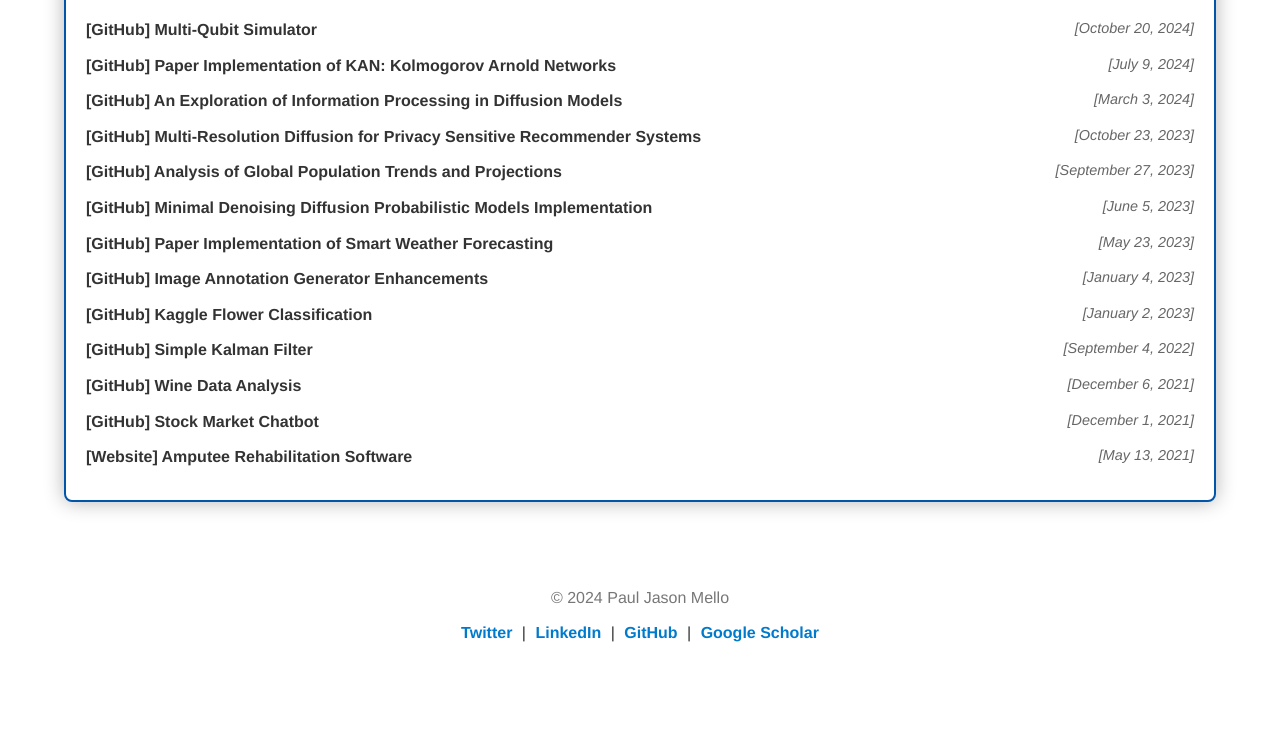
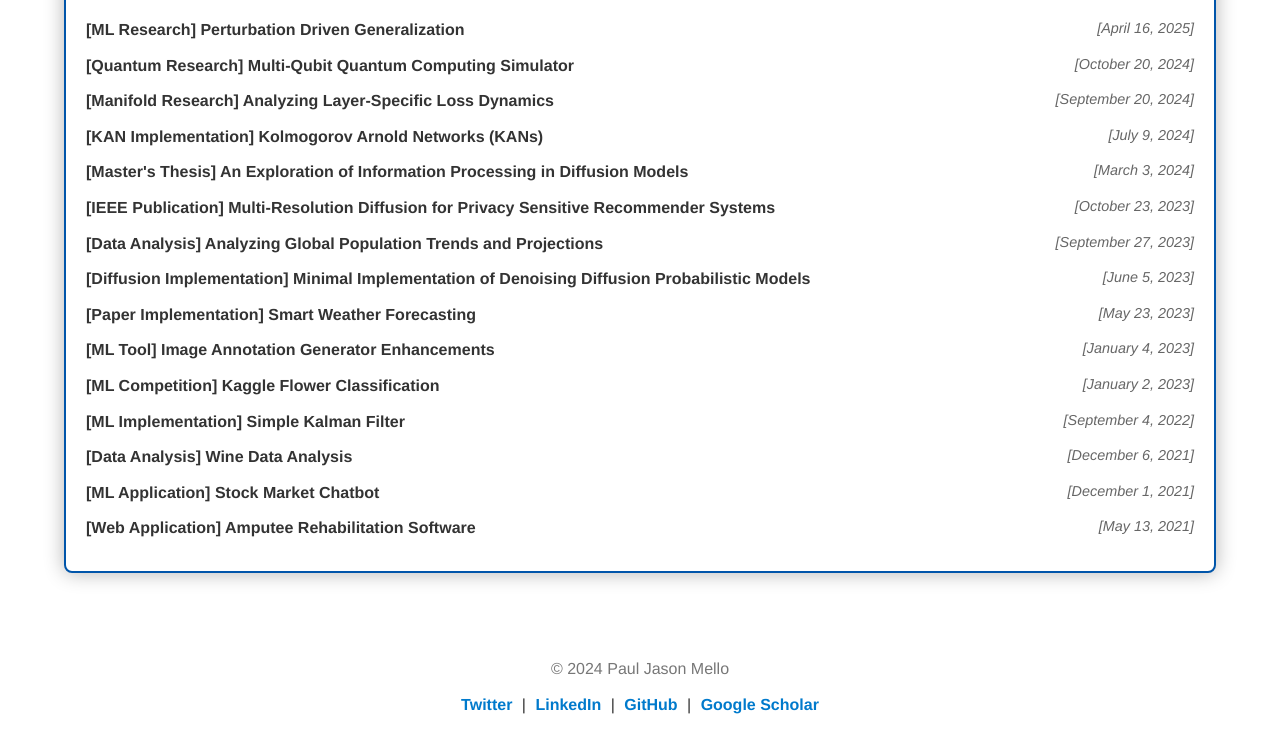
Before and after one commit to pauljmello/pauljmello.github.io, a plain HTML site: page all-projects.html in a window 1280 px wide. Shown: the part 169-922 px from the top of the page. Before the commit the page ends 855 px from the top, so only its background shows below. Drawn offline with Linux system fonts and the light colour scheme.

Commit message:
project update
layer-wise optimization,
readability improvements

```diff
--- a/all-projects.html
+++ b/all-projects.html
@@ -31,55 +31,63 @@
             <h2>Projects</h2>
             <ul class="project-list">
                 <li>
-                    <a href="https://github.com/pauljmello/qubit_simulator">[GitHub] Multi-Qubit Simulator</a>
+                    <a href="https://github.com/pauljmello/Perturbation-Driven-Generalizaion">[ML Research] Perturbation Driven Generalization</a>
+                    <span class="date-posted">[April 16, 2025]</span>
+                </li>
+                <li>
+                    <a href="https://github.com/pauljmello/qubit_simulator">[Quantum Research] Multi-Qubit Quantum Computing Simulator</a>
                     <span class="date-posted">[October 20, 2024]</span>
                 </li>
                 <li>
-                    <a href="https://github.com/pauljmello/KAN-Kolmogorov-Arnold-Networks">[GitHub] Paper Implementation of KAN: Kolmogorov Arnold Networks</a>
+                    <a href="https://github.com/pauljmello/Independent-Layer-Loss-Analysis">[Manifold Research] Analyzing Layer-Specific Loss Dynamics</a>
+                    <span class="date-posted">[September 20, 2024]</span>
+                </li>
+                <li>
+                    <a href="https://github.com/pauljmello/KAN-Kolmogorov-Arnold-Networks">[KAN Implementation] Kolmogorov Arnold Networks (KANs)</a>
                     <span class="date-posted">[July 9, 2024]</span>
                 </li>
                 <li>
-                    <a href="https://github.com/pauljmello/ddpm-thesis">[GitHub] An Exploration of Information Processing in Diffusion Models</a>
+                    <a href="https://github.com/pauljmello/ddpm-thesis">[Master's Thesis] An Exploration of Information Processing in Diffusion Models</a>
                     <span class="date-posted">[March 3, 2024]</span>
                 </li>
                 <li>
-                    <a href="https://github.com/Multi-resolution-diffusion-recommender/SDRM">[GitHub] Multi-Resolution Diffusion for Privacy Sensitive Recommender Systems</a>
+                    <a href="https://github.com/Multi-resolution-diffusion-recommender/SDRM">[IEEE Publication] Multi-Resolution Diffusion for Privacy Sensitive Recommender Systems</a>
                     <span class="date-posted">[October 23, 2023]</span>
                 </li>
                 <li>
-                    <a href="https://github.com/pauljmello/Global-Population-Trends-and-Projections">[GitHub] Analysis of Global Population Trends and Projections</a>
+                    <a href="https://github.com/pauljmello/Global-Population-Trends-and-Projections">[Data Analysis] Analyzing Global Population Trends and Projections</a>
                     <span class="date-posted">[September 27, 2023]</span>
                 </li>
                 <li>
-                    <a href="https://github.com/pauljmello/minimal-ddpm">[GitHub] Minimal Denoising Diffusion Probabilistic Models Implementation</a>
+                    <a href="https://github.com/pauljmello/minimal-ddpm">[Diffusion Implementation] Minimal Implementation of Denoising Diffusion Probabilistic Models</a>
                     <span class="date-posted">[June 5, 2023]</span>
                 </li>
                 <li>
-                    <a href="https://github.com/pauljmello/Smart-Weather-Forecasting">[GitHub] Paper Implementation of Smart Weather Forecasting</a>
+                    <a href="https://github.com/pauljmello/Smart-Weather-Forecasting">[Paper Implementation] Smart Weather Forecasting</a>
                     <span class="date-posted">[May 23, 2023]</span>
                 </li>
                 <li>
-                    <a href="https://github.com/pauljmello/Image-Annotation-Generator">[GitHub] Image Annotation Generator Enhancements</a>
+                    <a href="https://github.com/pauljmello/Image-Annotation-Generator">[ML Tool] Image Annotation Generator Enhancements</a>
                     <span class="date-posted">[January 4, 2023]</span>
                 </li>
                 <li>
-                    <a href="https://github.com/pauljmello/Flower-Classification-Competition">[GitHub] Kaggle Flower Classification</a>
+                    <a href="https://github.com/pauljmello/Flower-Classification-Competition">[ML Competition] Kaggle Flower Classification</a>
                     <span class="date-posted">[January 2, 2023]</span>
                 </li>
                 <li>
-                    <a href="https://github.com/pauljmello/Kalman-Filter">[GitHub] Simple Kalman Filter</a>
+                    <a href="https://github.com/pauljmello/Kalman-Filter">[ML Implementation] Simple Kalman Filter</a>
                     <span class="date-posted">[September 4, 2022]</span>
                 </li>
                 <li>
-                    <a href="https://github.com/pauljmello/Wine-Data-Analysis">[GitHub] Wine Data Analysis</a>
+                    <a href="https://github.com/pauljmello/Wine-Data-Analysis">[Data Analysis] Wine Data Analysis</a>
                     <span class="date-posted">[December 6, 2021]</span>
                 </li>
                 <li>
-                    <a href="https://github.com/pauljmello/Stock-Market-Chatbot">[GitHub] Stock Market Chatbot</a>
+                    <a href="https://github.com/pauljmello/Stock-Market-Chatbot">[ML Application] Stock Market Chatbot</a>
                     <span class="date-posted">[December 1, 2021]</span>
                 </li>
                 <li>
-                    <a href="https://www.amputee-rehabilitation.com/">[Website] Amputee Rehabilitation Software</a>
+                    <a href="https://www.amputee-rehabilitation.com/">[Web Application] Amputee Rehabilitation Software</a>
                     <span class="date-posted">[May 13, 2021]</span>
                 </li>
             </ul>
```
Also changed, not shown: all-publications.html (+2 -2 lines), index.html (+18 -18 lines).
